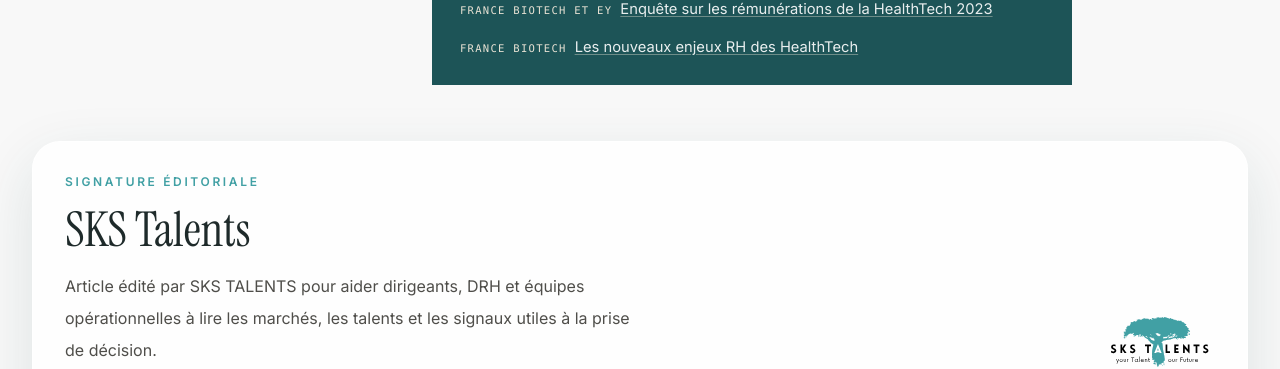
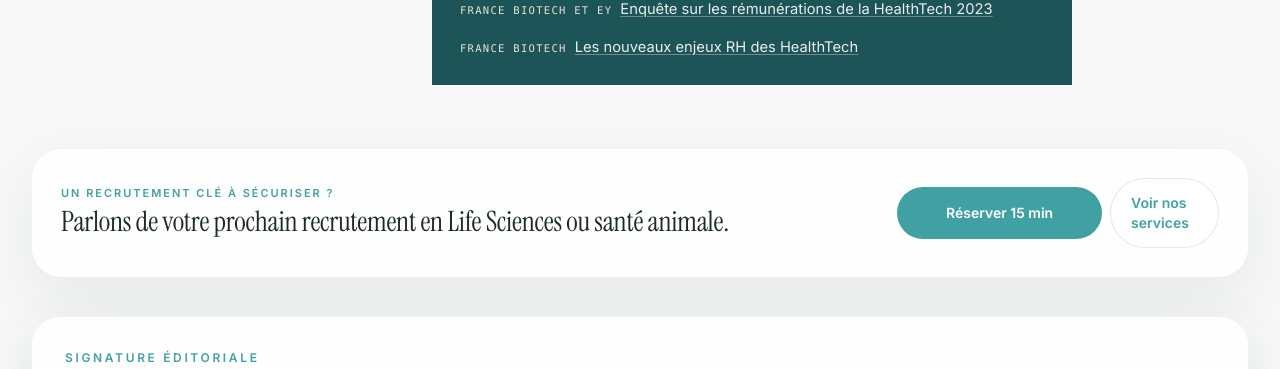
Before and after one commit to georgesskstalents-code/sks-talents-site, a Next.js app: page /blog/barometre-healthtech-france in a window 1280 px wide. Shown: the part 5560-5929 px from the top of the page. Built offline with nearby package versions, Linux system fonts and the light colour scheme; no server answers.

Commit message:
leads(blog): CTA recrutement en fin d article

```diff
--- a/app/(routes)/blog/[slug]/page.tsx
+++ b/app/(routes)/blog/[slug]/page.tsx
@@ -5,6 +5,7 @@
 import { notFound, permanentRedirect } from "next/navigation";
 import ArticleBody, { headingId, parseArticle, splitSource } from "@/components/ArticleBody";
 import ContentPageSignature from "@/components/ContentPageSignature";
+import RibbonCTA from "@/components/RibbonCTA";
 import EditorialContentLayout, { getEditorialHeroImage } from "@/components/EditorialContentLayout";
 import { articles, getArticleVerticalLabel } from "@/data/articles";
 import { getNotionSiteContentBySlug } from "@/lib/notion";
@@ -393,6 +394,13 @@
           ) : null}
         </div>
       </EditorialContentLayout>
+      <RibbonCTA
+        eyebrow="Un recrutement clé à sécuriser ?"
+        title="Parlons de votre prochain recrutement en Life Sciences ou santé animale."
+        primaryLabel="Réserver 15 min"
+        secondaryHref="/services"
+        secondaryLabel="Voir nos services"
+      />
       <ContentPageSignature description="Article édité par SKS TALENTS pour aider dirigeants, DRH et équipes opérationnelles à lire les marchés, les talents et les signaux utiles à la prise de décision." />
     </>
   );
```
